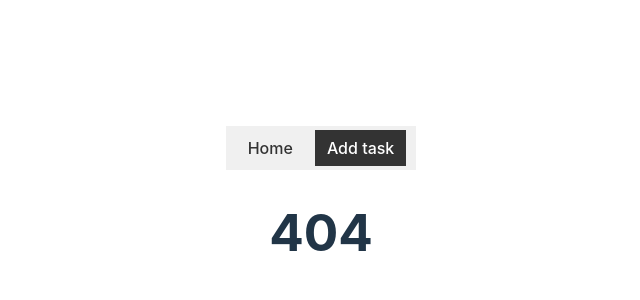
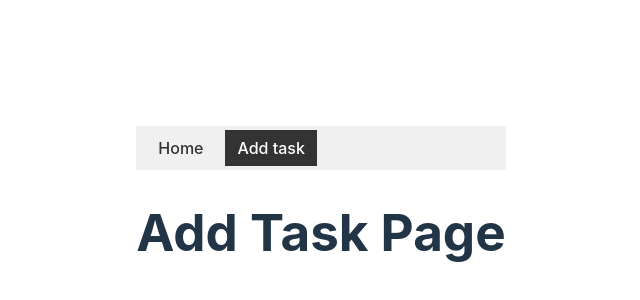
Before and after one commit to Mbo931/todo-list-react, a React (Vite) app: page /add in a window 1280 px wide. Before the commit this address had no page. Shown: the part 190-490 px from the top of the page, without its empty margins (319-959 px from the left). Built offline with nearby package versions, Linux system fonts and the light colour scheme.

Commit message:
AddTaskPage init

```diff
--- a/src/App.jsx
+++ b/src/App.jsx
@@ -6,6 +6,7 @@ import store from './store/store.js';
 
 import './App.css'
 import Navigation from './components/navigation';
+import AddTaskPage from './pages/AddTaskPage';
 
 function App() {
   // const [count, setCount] = useState(0)
@@ -16,6 +17,7 @@ function App() {
         <Navigation></Navigation>
         <Routes>
           <Route path="/" element={<HomePage />} />
+          <Route path="/add" element={<AddTaskPage />} />
           <Route path="*" element={<h1>404</h1>} />
         </Routes>
       </Router>
--- /dev/null
+++ b/src/pages/AddTaskPage.jsx
@@ -0,0 +1,11 @@
+import React from 'react';
+
+function AddTaskPage() {
+  return (
+    <div>
+      <h1>Add Task Page</h1>
+    </div>
+  );
+}
+
+export default AddTaskPage;
--- a/src/store/store.js
+++ b/src/store/store.js
@@ -2,6 +2,7 @@ import { createStore } from 'redux';
 
 const initialState = {
   counter: 0,
+  taskList : [{text : 'Tache 1',  isDone: false}]
 };
 
 const reducer = (state = initialState, action) => {
```
Also changed, not shown: src/components/Task.jsx (added, +12 -0 lines).
